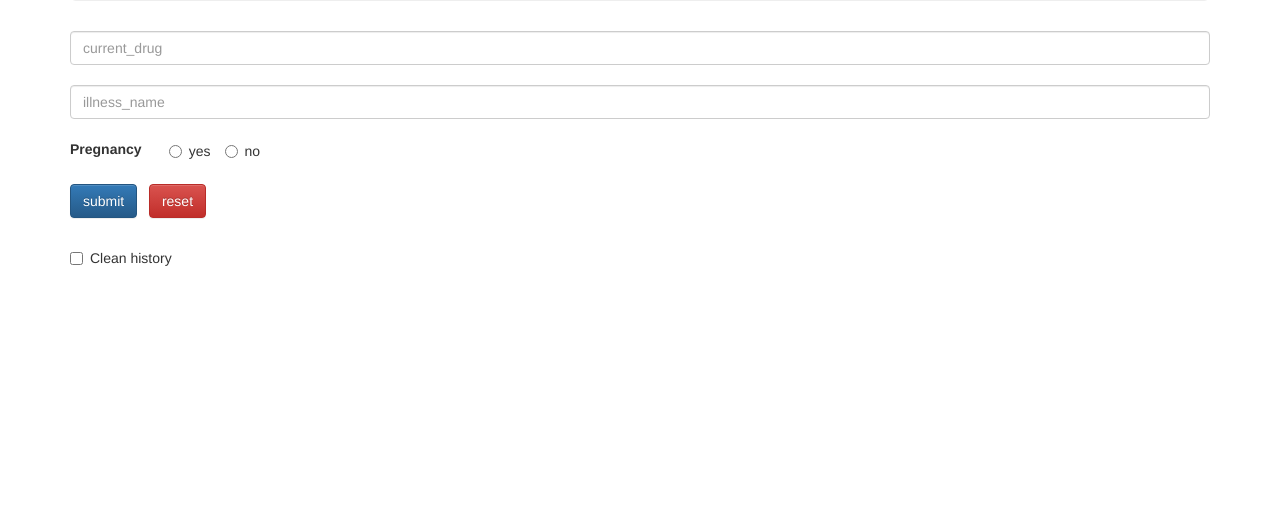
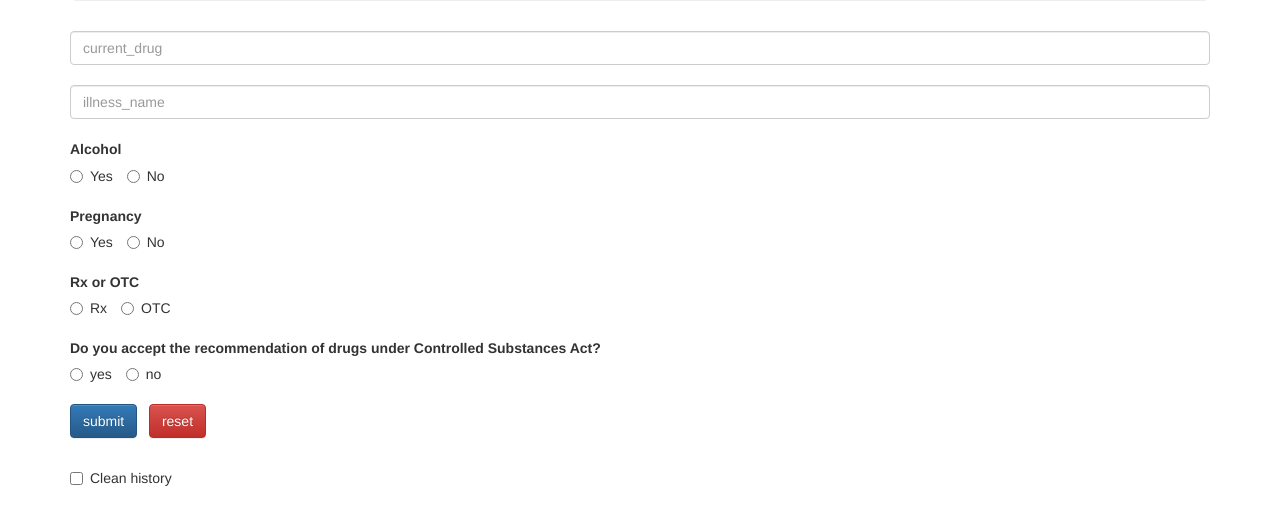
Before and after one commit to jaean1993/drug_recommendation_system, a Django app: page /drugweb/ in a window 1280 px wide. Shown: the part 239-764 px from the top of the page. Run offline with Django 3.2, Linux system fonts and the light colour scheme; some libraries are stand-ins or nearby versions.

Commit message:
front end change

```diff
--- a/data_clean/test_db.sql
+++ /dev/null
@@ -1,4 +0,0 @@
-Usage: mysqldump [OPTIONS] database [tables]
-OR     mysqldump [OPTIONS] --databases [OPTIONS] DB1 [DB2 DB3...]
-OR     mysqldump [OPTIONS] --all-databases [OPTIONS]
-For more options, use mysqldump --help
--- a/website/drugweb/templates/drugweb/index.html
+++ b/website/drugweb/templates/drugweb/index.html
@@ -21,13 +21,45 @@
                 </div>
                 <br>
                 <div>
+                    <div>
                     <label>
-                        Pregnancy&nbsp&nbsp&nbsp&nbsp&nbsp&nbsp
+                        Alcohol
                     </label>
-                    <label class="radio-inline"><input  type="radio" value="yes" name="pregnancy">yes</label>
-                    <label class="radio-inline"><input  type="radio" value="no" name="pregnancy">no</label>
+                    </div>
+                    <label class="radio-inline"><input  type="radio" value="yes" name="alcohol" required>Yes</label>
+                    <label class="radio-inline"><input  type="radio" value="no" name="alcohol">No</label>
+                </div>
+        <br>
+                <div>
+                    <div>
+                    <label>
+                        Pregnancy
+                    </label>
+                        </div>
+                    <label class="radio-inline"><input  type="radio" value="yes" name="pregnancy" required>Yes</label>
+                    <label class="radio-inline"><input  type="radio" value="no" name="pregnancy">No</label>
                 </div>
                 <br>
+                <div>
+                    <div>
+                    <label>
+                        Rx or OTC
+                    </label>
+                        </div>
+                    <label class="radio-inline"><input  type="radio" value="rx" name="rxotc" required>Rx</label>
+                    <label class="radio-inline"><input  type="radio" value="otc" name="rxotc">OTC</label>
+                </div>
+        <br>
+                <div>
+                    <div>
+                    <label>
+                        Do you accept the recommendation of drugs under Controlled Substances Act?
+                    </label>
+                        </div>
+                    <label class="radio-inline"><input  type="radio" value="yes" name="csa" required>yes</label>
+                    <label class="radio-inline"><input  type="radio" value="no" name="csa">no</label>
+                </div>
+        <br>
                 <input class="btn btn-primary" type="submit" value="submit">&nbsp&nbsp&nbsp<input class="btn btn-danger" type="reset" value="reset">
                 <div class="checkbox">
                     <label>
--- a/website/drugweb/views.py
+++ b/website/drugweb/views.py
@@ -22,9 +22,11 @@ def result(request):
     history_set.add(post_cur_drug)
 
     drug_result = ""
-    query_list = sorted(query_list,key = attrgetter("popularity"), reverse= True)
+    # query_list = sorted(query_list,key = attrgetter("popularity"), reverse= True)
+
+
     for i in query_list:
-        if i.drug_name not in history_set and not("pregnancy" in request.POST and request.POST['pregnancy'] == "yes" and i.pregnancy == 'x'):
+        if i.drug_name not in history_set and not(request.POST['pregnancy'] == "yes" and i.pregnancy == 'x') and not (request.POST['alcohol'] == "yes" and i.ALCOHOL == 'x') and not (request.POST['rxotc'] == "otc" and i.RX_OTC == 'rx') and not (request.POST['csa'] == "no" and i.CSA == '4'):
             drug_result = i.drug_name
             break
     if len(drug_result) == 0:
```
Also changed, not shown: 6 other files.
